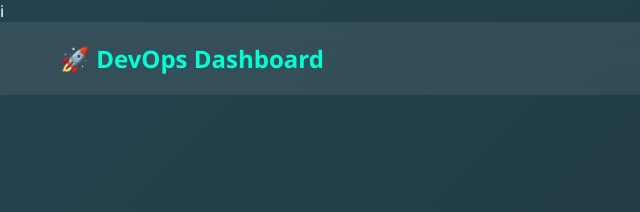
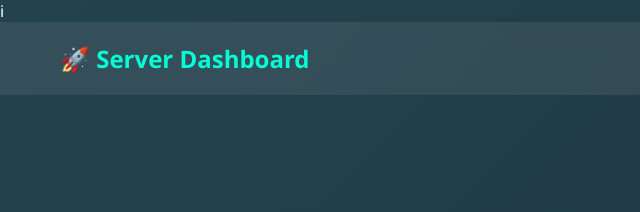
Before and after one commit to Anityasundar/devops_websitedeployed-usingJenkins, a plain HTML site: page frontend/index.html in a window 1280 px wide. Shown: the top 212 px of the page, 0-640 px from the left. Drawn offline with Linux system fonts and the light colour scheme.

Commit message:
code changes

```diff
--- a/frontend/index.html
+++ b/frontend/index.html
@@ -9,7 +9,7 @@ i<!DOCTYPE html>
 
     <!-- Navbar -->
     <nav class="navbar">
-        <div class="logo">🚀 DevOps Dashboard</div>
+        <div class="logo">🚀 Server Dashboard</div>
 
         <div class="nav-links">
             <a href="#">Home</a>
```
